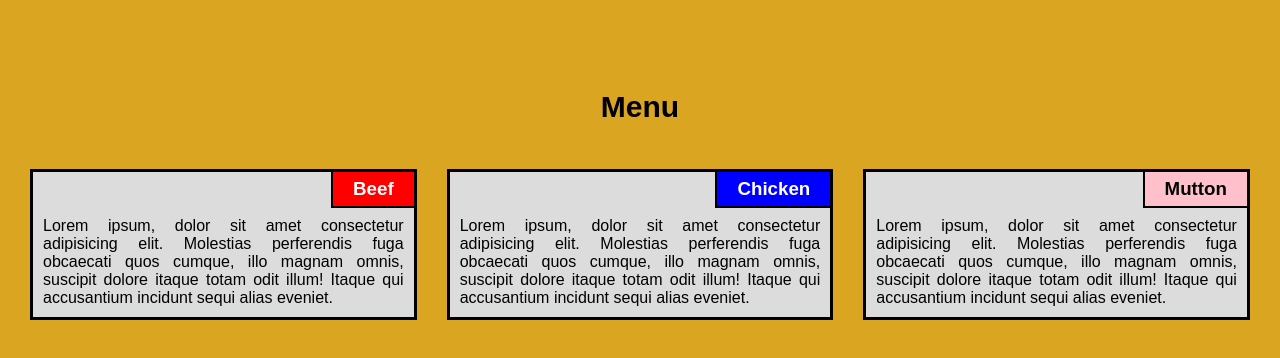
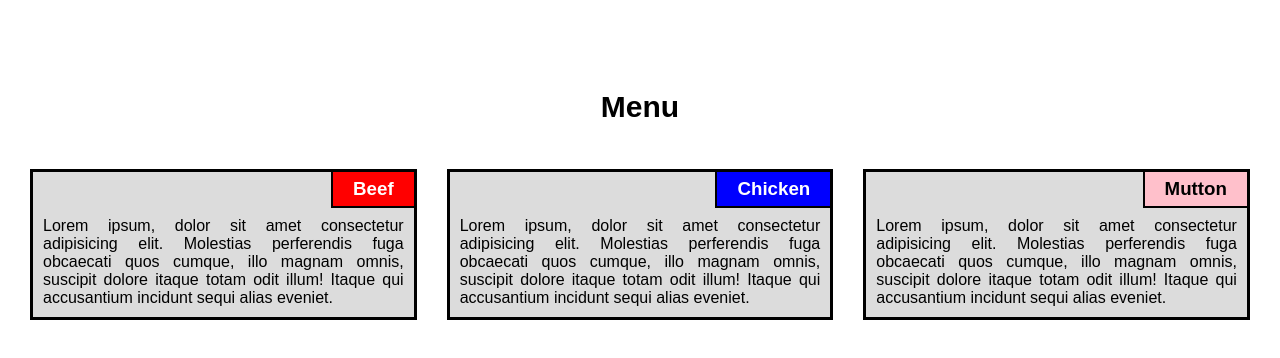
Before and after one commit to Arafat-alim/coursera-module-two-solution, a plain HTML site: page index.html in a window 1280 px wide. Drawn offline with Linux system fonts and the light colour scheme.

Commit message:
hide the background color of my page

```diff
--- a/css/style.css
+++ b/css/style.css
@@ -8,7 +8,7 @@
 
 body {
     font-family: 'Poppins', sans-serif;
-    background-color: goldenrod;
+    /* background-color: goldenrod; */
 }
 
 .menu-title {
```
